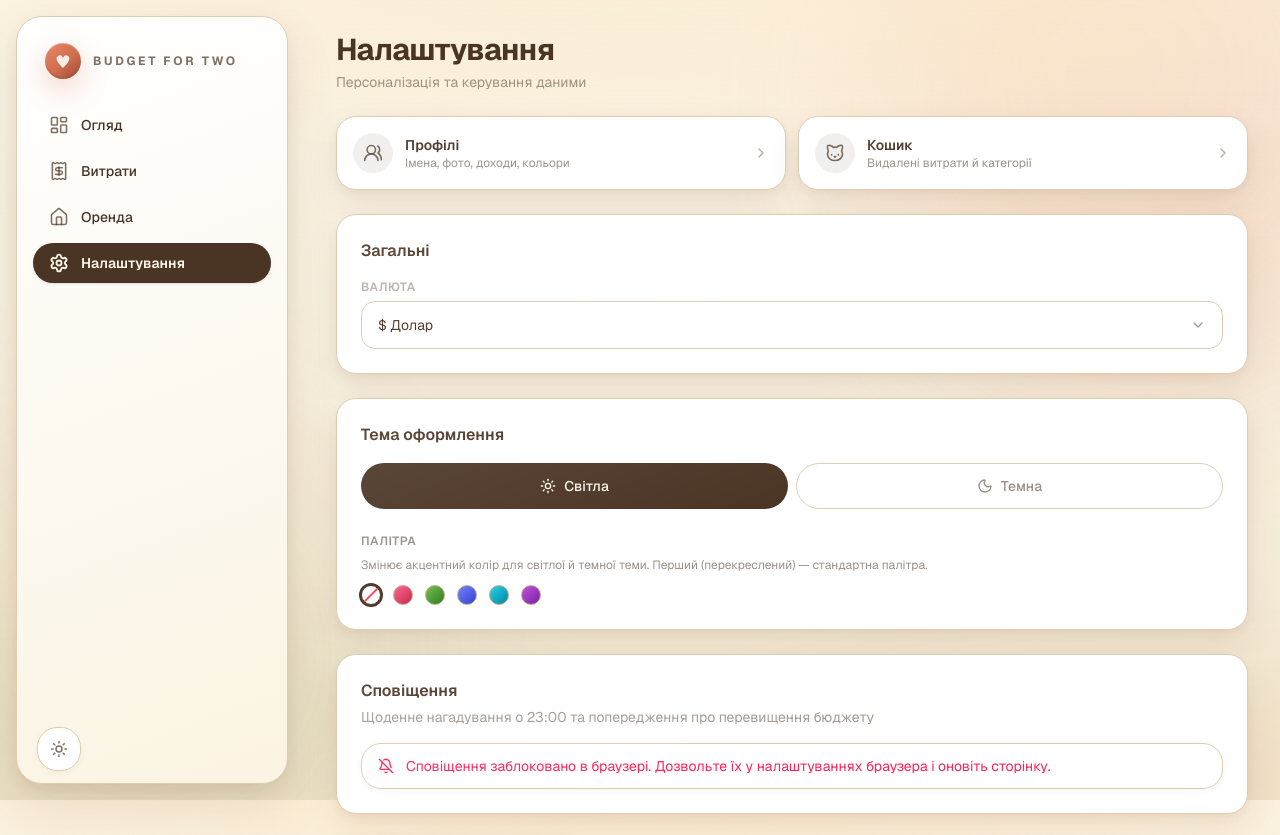
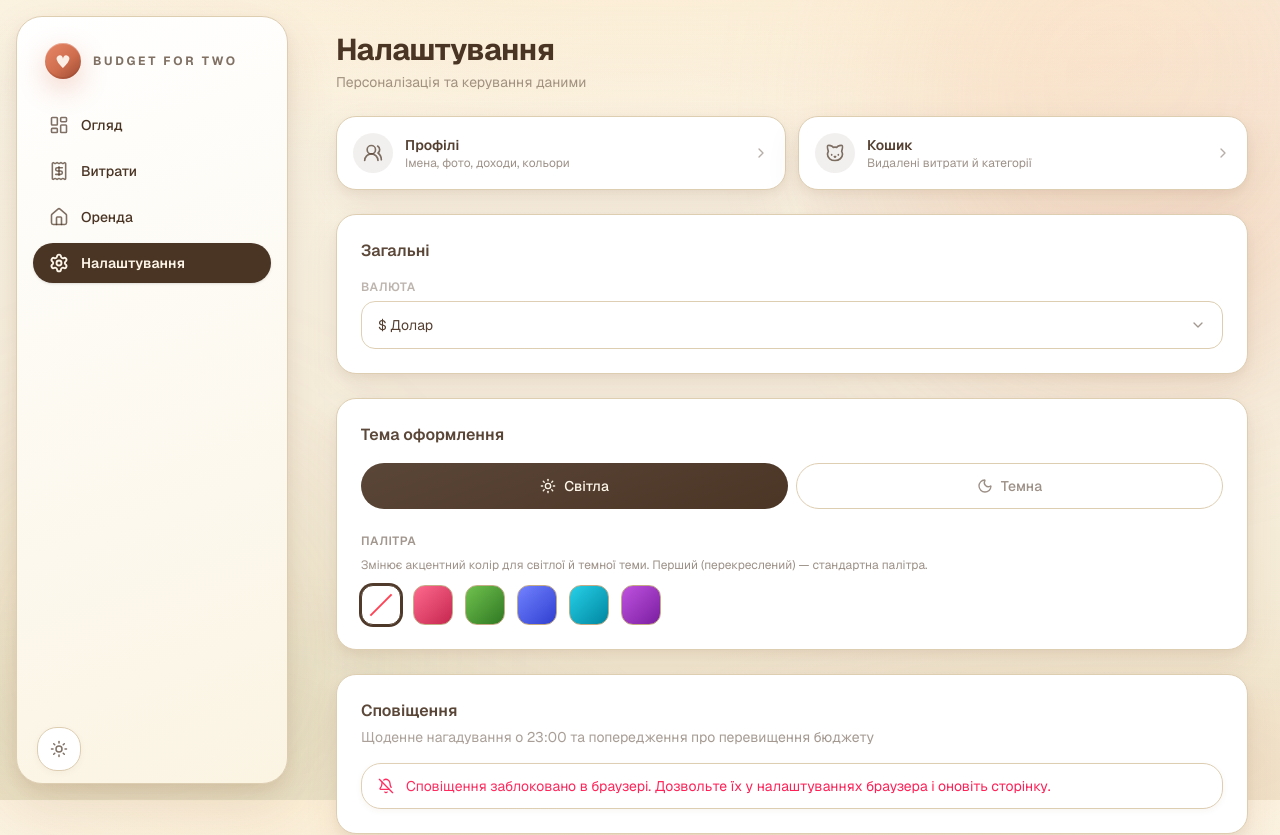
Before and after one commit to cloudmenson/Expense-tracker, a Next.js app: page /settings in a window 1280 px wide. Shown: the top 835 px of the page. Built offline with nearby package versions, Linux system fonts and the light colour scheme; no server answers; the database is empty.

Commit message:
refactor: update button size and styling in ThemePresetPicker component

```diff
--- a/src/components/theme-preset-picker.tsx
+++ b/src/components/theme-preset-picker.tsx
@@ -19,23 +19,21 @@ export function ThemePresetPicker() {
             title={p.name}
             aria-label={p.name}
             aria-pressed={active}
-            className="relative flex h-5 w-5 shrink-0 items-center justify-center overflow-hidden rounded-md outline-none active:scale-90"
+            className="relative flex h-10 w-10 shrink-0 items-center justify-center overflow-hidden rounded-md outline-none active:scale-95"
             style={{
               background: isDefault
                 ? "var(--surface-strong)"
                 : `linear-gradient(135deg, ${p.swatch.from} 0%, ${p.swatch.to} 100%)`,
               border: `1px solid ${active ? "var(--foreground)" : "var(--border-strong)"}`,
-              boxShadow: active
-                ? "0 0 0 2px var(--foreground)"
-                : undefined,
+              boxShadow: active ? "0 0 0 2px var(--foreground)" : undefined,
             }}
           >
             {isDefault && (
               <span
                 aria-hidden
-                className="pointer-events-none absolute left-0 right-0 top-1/2 origin-center -translate-y-1/2 rotate-[135deg]"
+                className="pointer-events-none absolute left-1 right-1 top-1/2 origin-center -translate-y-1/2 rotate-[135deg]"
                 style={{
-                  borderTop: "2px solid #ff3d4f",
+                  borderTop: "2.5px solid #ff3d4f",
                 }}
               />
             )}
```
